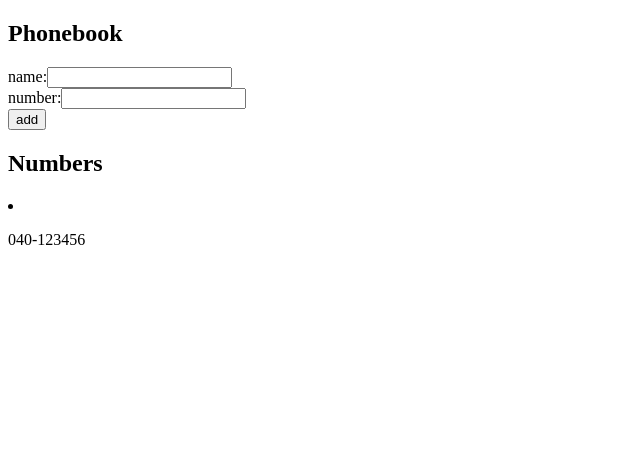
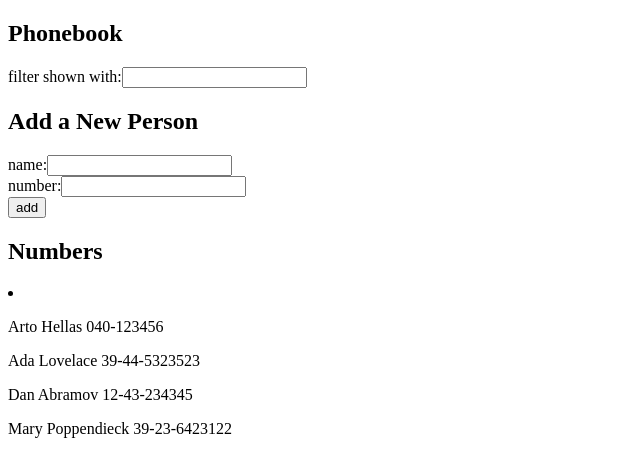
Before and after one commit to FourLorn/fullstack_open, a React (Vite) app in the folder part2/phonebook/: page / in a window 1280 px wide. Shown: the top 476 px of the page, without its empty margins (0-640 px from the left). Built offline with nearby package versions, Linux system fonts and the light colour scheme.

Commit message:
part 2.9

```diff
--- a/part2/phonebook/src/App.jsx
+++ b/part2/phonebook/src/App.jsx
@@ -3,13 +3,15 @@
 
 const App = (props) => {
   const [persons, setPersons] = useState([
-    { name: 'Arto Hellas',
-      number: '040-123456'
-     }
+    { name: 'Arto Hellas', number: '040-123456', id: 1 },
+    { name: 'Ada Lovelace', number: '39-44-5323523', id: 2 },
+    { name: 'Dan Abramov', number: '12-43-234345', id: 3 },
+    { name: 'Mary Poppendieck', number: '39-23-6423122', id: 4 }
   ])
 
   const [newName, setNewName] = useState('')
   const [newNumber, setNewNumber] = useState('')
+  const [filterName, setFilterName] = useState('')
 
   const addPerson = (event) => {
     event.preventDefault()
@@ -19,7 +21,8 @@
     }
     const personObject = {
       name: newName,
-      number: newNumber
+      number: newNumber,
+      id: String(persons.length + 1),
     }
     setPersons(persons.concat(personObject))
     setNewName('')
@@ -34,9 +37,26 @@
     setNewNumber(event.target.value)
   }
 
+  const peopleToShow = !filterName
+    ? persons
+    : persons.filter(person => person.name.toLowerCase().includes(filterName.toLowerCase()))
+
+  const handleFilterChange = (event) => {
+    setFilterName(event.target.value)
+  }
+
   return (
     <div>
       <h2>Phonebook</h2>
+      <form>
+        <div>
+          filter shown with:
+          <input value={filterName}
+            onChange={handleFilterChange}
+          />
+        </div>
+      </form>
+      <h2>Add a New Person</h2>
       <form onSubmit={addPerson}>
         <div>
           name:
@@ -56,8 +76,8 @@
       </form>
       <h2>Numbers</h2>
       <li>
-        {persons.map(person =>
-          <Person key={person.name} person={person.name} number={person.number} />
+        {peopleToShow.map(person =>
+          <Person key={person.id} name={person.name} number={person.number} />
         )}
       </li>
     </div>
```
